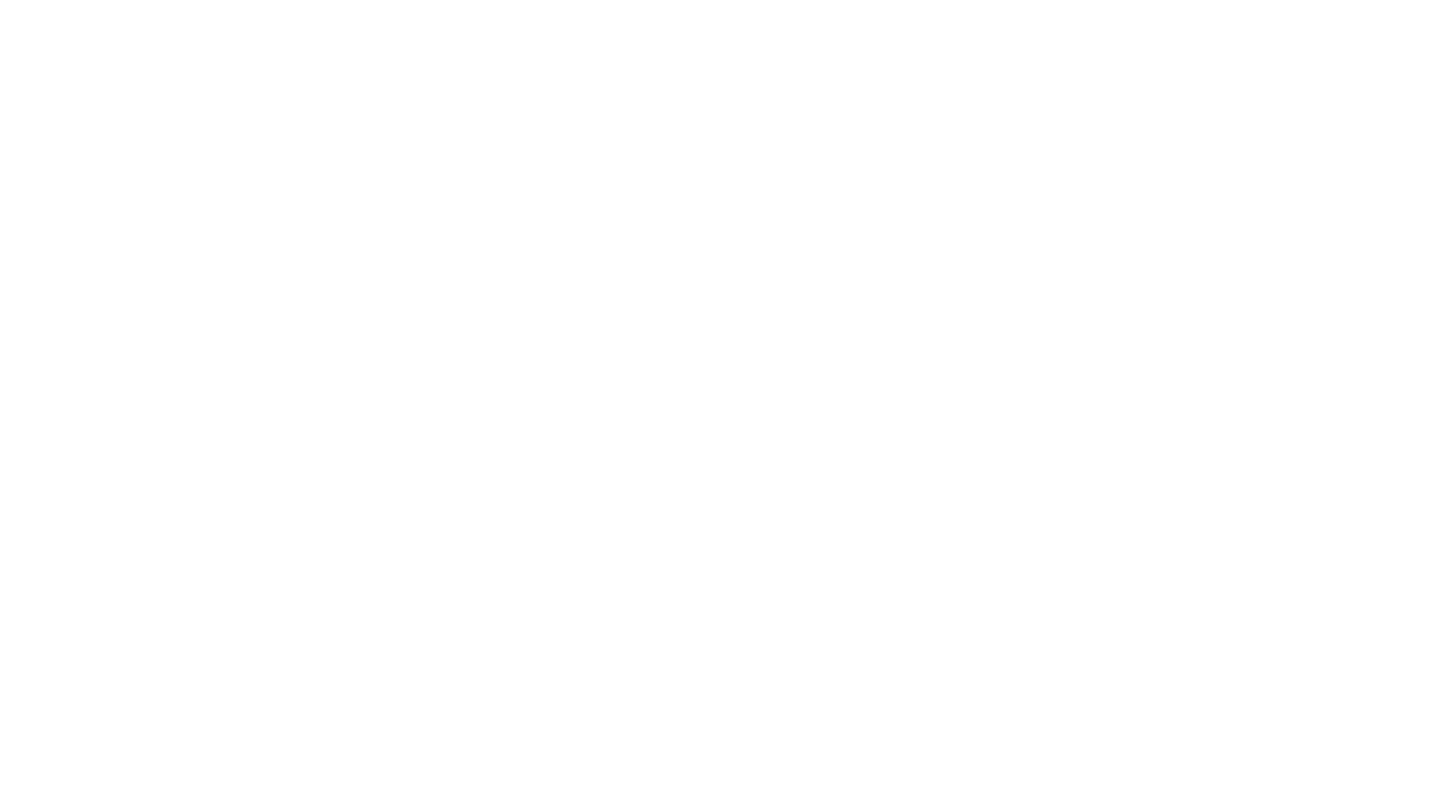
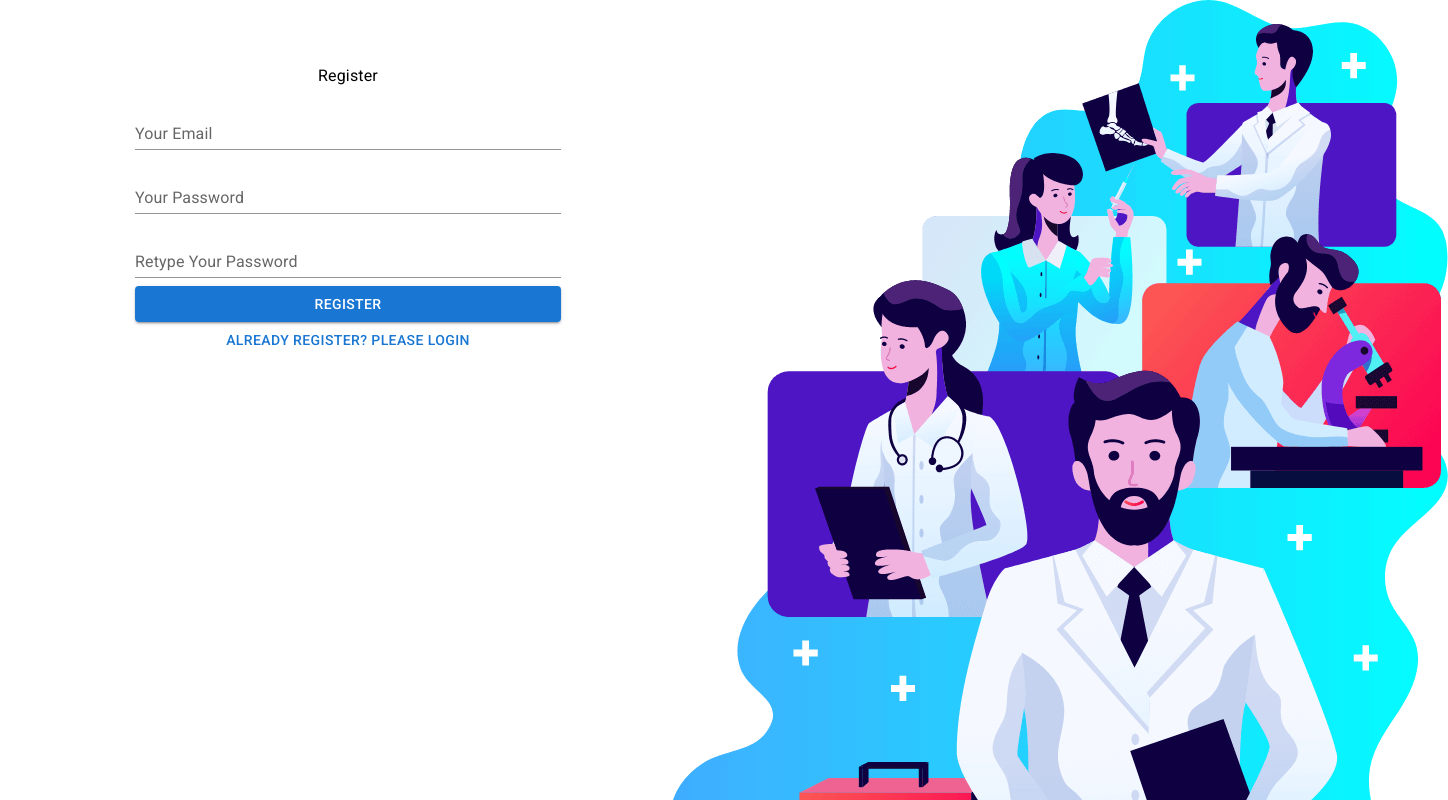
Before and after one commit to CoderMahabub/doctors-portal-client, a React (Create React App) app: page /register in a window 1280 px wide. Shown: the top 800 px of the page, 1448 px wide, since content can reach past the window. Built offline with nearby package versions, Linux system fonts and the light colour scheme.

Commit message:
Login & Register Design

```diff
--- a/src/App.js
+++ b/src/App.js
@@ -3,6 +3,8 @@
 import { BrowserRouter as Router } from 'react-router-dom';
 import Home from './Pages/Home/Home/Home';
 import Appointment from './Pages/Appointment/Appointment/Appointment';
+import Login from './Pages/Login/Login/Login';
+import Register from './Pages/Login/Register/Register';
 
 function App() {
   return (
@@ -18,6 +20,12 @@
           <Route path="/appointment">
             <Appointment></Appointment>
           </Route>
+          <Route path="/login">
+            <Login></Login>
+          </Route>
+          <Route path="/register">
+            <Register></Register>
+          </Route>
         </Switch>
       </Router>
     </div>
--- a/src/Pages/Appointment/BookingModal/BookingModal.js
+++ b/src/Pages/Appointment/BookingModal/BookingModal.js
@@ -13,7 +13,7 @@
     left: '50%',
     transform: 'translate(-50%, -50%)',
     width: 400,
-    bgColor: 'background.paper',
+    backgroundColor: 'background.paper',
     border: '2px solid #000',
     boxShadow: 24,
     p: 4,
@@ -40,7 +40,7 @@
             }}
         >
             <Fade in={openBooking}>
-                <Box sx={style}>
+                <Box sx={style} >
                     <Typography id="transition-modal-title" variant="h6" component="h2">
                         {name}
                     </Typography>
@@ -86,7 +86,7 @@
                     </form>
                 </Box>
             </Fade>
-        </Modal>
+        </Modal >
     );
 };
 
--- /dev/null
+++ b/src/Pages/Login/Login/Login.js
@@ -0,0 +1,62 @@
+import { Container, Grid, Typography } from '@mui/material';
+import React, { useState } from 'react';
+import img from '../../../images/login.png';
+import TextField from '@mui/material/TextField';
+import Button from '@mui/material/Button';
+import { NavLink } from 'react-router-dom';
+
+const Login = () => {
+    const [loginData, setLoginDate] = useState({});
+
+    const handleOnChange = e => {
+        const field = e.target.name;
+        const value = e.target.value;
+        const newLoginData = { ...loginData };
+        newLoginData[field] = value;
+        setLoginDate(newLoginData);
+    }
+    const handleLoginSubmit = e => {
+        e.preventDefault();
+    }
+    return (
+        <Container>
+            <Grid container spacing={2}>
+                <Grid sx={{ mt: 8 }} item xs={12} md={6}>
+                    <Typography variant="body1" gutterBottom>
+                        Login
+                    </Typography>
+                    <form onSubmit={handleLoginSubmit}>
+                        <TextField
+                            sx={{ width: '75%', m: 1 }}
+                            id="standard-basic"
+                            label="Your Email"
+                            name="email"
+                            onChange={handleOnChange}
+                            variant="standard" />
+                        <TextField
+                            sx={{ width: '75%', m: 1 }}
+                            id="filled-password-input"
+                            label="Your Password"
+                            type="password"
+                            autoComplete="current-password"
+                            name="password"
+                            onChange={handleOnChange}
+                            variant="standard"
+                        />
+
+                        <Button type="submit" sx={{ width: '75%' }} variant="contained">Login</Button>
+                    </form>
+                    <NavLink style={{ textDecoration: 'none' }} to="/register">
+                        <Button variant="text">NEW USER? PLEASE REGISTER</Button>
+                    </NavLink>
+                </Grid>
+                <Grid item xs={12} md={6}>
+                    <img sx={{ width: '100%' }} src={img} alt="" />
+                </Grid>
+
+            </Grid>
+        </Container>
+    );
+};
+
+export default Login;
--- /dev/null
+++ b/src/Pages/Login/Register/Register.js
@@ -0,0 +1,76 @@
+import React, { useState } from 'react';
+import { Container, Grid, Typography } from '@mui/material';
+import img from '../../../images/login.png';
+import TextField from '@mui/material/TextField';
+import Button from '@mui/material/Button';
+import { NavLink } from 'react-router-dom';
+
+const Register = () => {
+    const [loginData, setLoginDate] = useState({});
+    const handleOnChange = e => {
+        const field = e.target.name;
+        const value = e.target.value;
+        const newLoginData = { ...loginData };
+        newLoginData[field] = value;
+        setLoginDate(newLoginData);
+    }
+    const handleLoginSubmit = e => {
+        if (loginData.password !== loginData.password2) {
+            alert("Your Password didn't match");
+            return
+        }
+        e.preventDefault();
+    }
+    return (
+        <Container>
+            <Grid container spacing={2}>
+                <Grid sx={{ mt: 8 }} item xs={12} md={6}>
+                    <Typography variant="body1" gutterBottom>
+                        Register
+                    </Typography>
+                    <form onSubmit={handleLoginSubmit}>
+                        <TextField
+                            sx={{ width: '75%', m: 1 }}
+                            id="standard-basic"
+                            label="Your Email"
+                            name="email"
+                            type="email"
+                            onChange={handleOnChange}
+                            variant="standard" />
+                        <TextField
+                            sx={{ width: '75%', m: 1 }}
+                            id="filled-password-input"
+                            label="Your Password"
+                            type="password"
+                            autoComplete="current-password"
+                            name="password"
+                            onChange={handleOnChange}
+                            variant="standard"
+                        />
+                        <TextField
+                            sx={{ width: '75%', m: 1 }}
+                            id="filled-password-input"
+                            label="Retype Your Password"
+                            type="password"
+                            autoComplete="current-password"
+                            name="password2"
+                            onChange={handleOnChange}
+                            variant="standard"
+                        />
+
+                        <Button type="submit" sx={{ width: '75%' }} variant="contained">Register</Button>
+                    </form>
+                    <NavLink style={{ textDecoration: 'none' }} to="/login">
+                        <Button variant="text">Already Register? PLEASE login</Button>
+                    </NavLink>
+                </Grid>
+                <Grid item xs={12} md={6}>
+                    <img sx={{ width: '100%' }} src={img} alt="" />
+                </Grid>
+
+            </Grid>
+        </Container>
+    );
+};
+
+export default Register;
--- a/src/Pages/Shared/Navigation/Navigation.js
+++ b/src/Pages/Shared/Navigation/Navigation.js
@@ -6,7 +6,7 @@
 import Button from '@mui/material/Button';
 import IconButton from '@mui/material/IconButton';
 import MenuIcon from '@mui/icons-material/Menu';
-import { Link } from 'react-router-dom';
+import { Link, NavLink } from 'react-router-dom';
 
 const Navigation = () => {
     return (
@@ -26,7 +26,9 @@
                         Doctors Portal
                     </Typography>
                     <Link to="/appointment">Appointment</Link>
-                    <Button color="inherit">Login</Button>
+                    <NavLink to="/login">
+                        <Button color="inherit">Login</Button>
+                    </NavLink>
                 </Toolbar>
             </AppBar>
         </Box>
```
